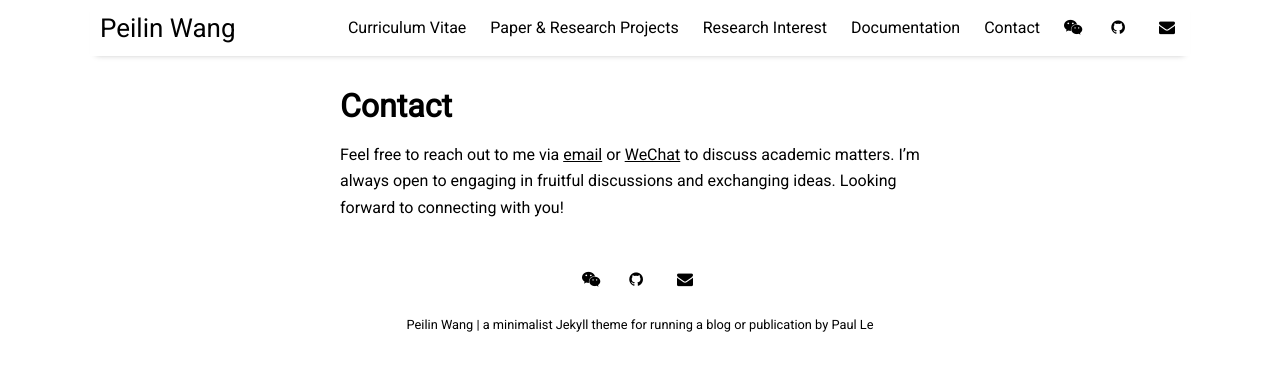
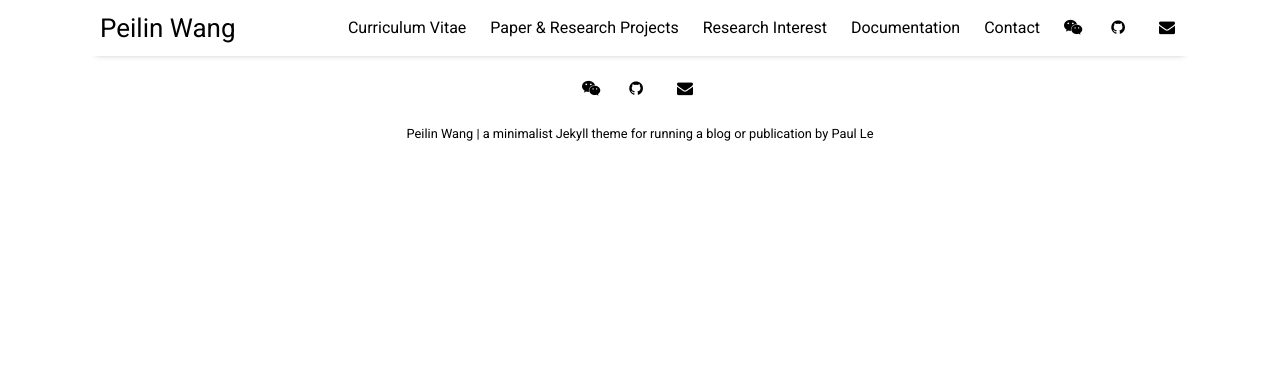
Before and after one commit to peilin-wang-git/peilin-wang-git.github.io, a Jekyll site: the page built from pages/contact.md, in a window 1280 px wide. Shown: the top 371 px of the page. Built offline with Jekyll 4.4.1, drawn with Linux system fonts in a browser that asks for light colours; nearby versions of some CDN libraries; part of the change alters nothing that is shown.

Commit message:
Update contact.md

```diff
--- a/pages/contact.md
+++ b/pages/contact.md
@@ -1,6 +1,7 @@
 ---
-layout: page
-title: Contact
+# layout: page
+layout: category
+RP,title: Contact
 permalink: /contact
 ---
 <!--
```
